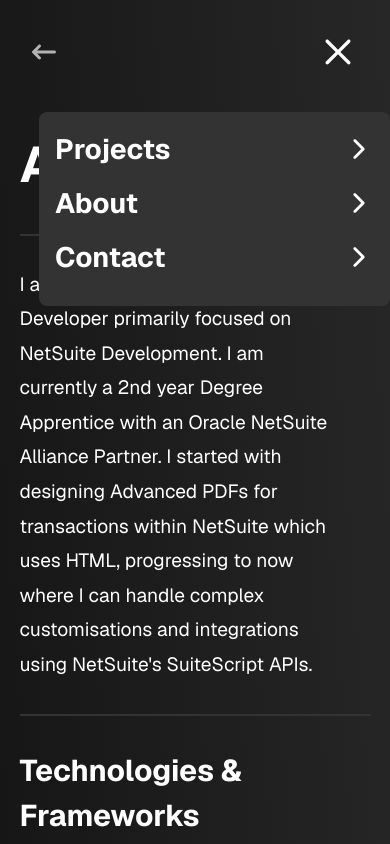
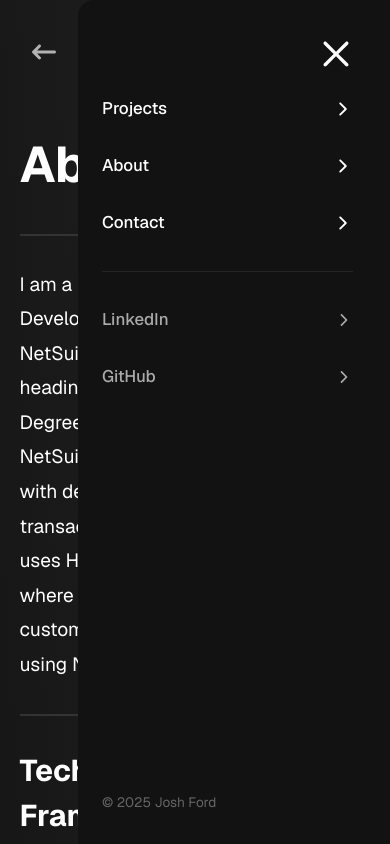
Before and after one commit to joshhhff/josh-website-next-js, a Next.js app: page /about in a window 390 px wide. Both pictures are taken after a click on the icon 338 px from the left and 52 px from the top of the page. Shown: the top 844 px of the page. Built offline with nearby package versions, Linux system fonts and the light colour scheme.

Commit message:
better looking mobile nav bar - added loading spinner while getting the banner (home, projects and personal project pages) nextjs offers a built in method for this using loading.tsx

```diff
--- a/src/app/about/[personalProject]/page.tsx
+++ b/src/app/about/[personalProject]/page.tsx
@@ -5,7 +5,7 @@ import Footer from '@/app/components/footer';
 
 export default async function PersonalProject({params}: {params: Promise<{personalProject: string}>}) {
     const projectKeys = Constants.PersonalProjectsKeys;
-    const bannerImage = Utilities.getRandomBannerImage();
+    const bannerImage = await Utilities.getRandomBannerImage();
 
     console.log('Project:', (await params).personalProject);
 
--- a/src/app/about/page.tsx
+++ b/src/app/about/page.tsx
@@ -33,7 +33,7 @@ export default async function About({ searchParams }: { searchParams?: Promise<{
             <div style={{ display: 'flex', flexWrap: 'wrap' }}>
                 <div style={{ flex: 1, marginRight: '2rem' }}>
                     <p style={{ fontSize: '1.2rem', lineHeight: '1.8' }}>
-                        {`I am a UK based Software Developer primarily focused on NetSuite Development. I am currently a 2nd year Degree Apprentice with an Oracle NetSuite Alliance Partner. I started with designing Advanced PDFs for transactions within NetSuite which uses HTML, progressing to now where I can handle complex customisations and integrations using NetSuite's SuiteScript APIs.`}
+                        {`I am a UK based Software Developer primarily focused on NetSuite Development. I am heading into my 3rd year as a  Degree Apprentice with an Oracle NetSuite Alliance Partner. I started with designing Advanced PDFs for transactions within NetSuite which uses HTML, progressing to now where I can handle complex customisations and integrations using NetSuite's SuiteScript APIs.`}
                     </p>
                 </div>
             </div>
@@ -154,6 +154,29 @@ export default async function About({ searchParams }: { searchParams?: Promise<{
             <hr style={{ backgroundColor: '#333333', borderTop: '1px solid #333333', marginTop: '2rem', marginBottom: '2rem' }} />
 
             <div className="personal-project">
+                <h3 style={{ fontSize: 20, fontWeight: 'bold', marginTop: '2rem' }}>{"CloudOps"}</h3>
+                <div style={{ display: 'flex', flexWrap: 'nowrap', justifyContent: 'space-between' }}>
+                    <div style={{ display: 'flex', flexDirection: 'column', justifyContent: 'space-between', flex: 1.5, marginRight: '2rem', marginTop: '1rem' }}>
+                        <p style={{ fontSize: 16, lineHeight: '1.8' }}>
+                            {`CloudOps is a small web application which I am building using Next.js, TypeScript, Prisma ORM, PostgreSQL and AWS RDS. So far, the application allows users to track their inventory of items, with future development planned on reporting and analytics, as well as fulfilling orders in an ERP style application.`}
+                            <br/><br/>
+                        </p>
+                        {/* <Link href="">
+                            <Button text="More Details" buttonColour="white" textColour="black" borderRadius={5} />
+                        </Link> */}
+                    </div>
+                    <div className="tech-used" style={{ flex: 1, display: 'flex', flexWrap: 'wrap', justifyContent: 'flex-end', alignItems: 'flex-start' }}>
+                        <SkillsCard image={reactLogo} text="React.js" />
+                        <SkillsCard image={nextLogo} text="Next.js" applyBorderRadius={false} />
+                        <SkillsCard image={typescriptLogo} text="TypeScript" />
+                        <SkillsCard image={awsLogo} text="Amazon Web Services" />
+                    </div>
+                </div>
+            </div>
+
+            <hr style={{ backgroundColor: '#333333', borderTop: '1px solid #333333', marginTop: '2rem', marginBottom: '2rem' }} />
+
+            <div className="personal-project">
                 <h3 style={{ fontSize: 20, fontWeight: 'bold', marginTop: '2rem' }}>{"This website!"}</h3>
                 <div style={{ display: 'flex', flexWrap: 'nowrap', justifyContent: 'space-between' }}>
                     <div style={{ display: 'flex', flexDirection: 'column', justifyContent: 'space-between', flex: 1.5, marginRight: '2rem', marginTop: '1rem' }}>
--- a/src/app/components/nav-logo.tsx
+++ b/src/app/components/nav-logo.tsx
@@ -9,9 +9,12 @@ export default function NavLogo() {
     const isHomePage = pathname === "/";
     const isProjectsPage = pathname === "/projects";
     const isProjectsSubroute = pathname.startsWith("/projects/");
+    const isPersonalProjectsPage = pathname.startsWith("/about/");
+
+    const linkToNavigateTo = isHomePage || isProjectsPage ? "/" : isProjectsSubroute ? "/projects" : isPersonalProjectsPage ? "/about" : "/";
 
     return (
-        <Link href={isHomePage || isProjectsPage ? "/" : isProjectsSubroute ? "/projects" : "/"}>
+        <Link href={linkToNavigateTo}>
             {isHomePage ? (
                 <p style={{ fontSize: 24 }}>Josh Ford</p>
             ) : (
--- a/src/app/components/navbar.tsx
+++ b/src/app/components/navbar.tsx
@@ -43,19 +43,11 @@ export default function Navbar() {
 
                 {/* Mobile menu icon */}
                 <div className="mobile-menu-toggle mobile-nav">
-                    {isMenuOpen ? (
-                        <CgClose
-                            size={40}
-                            onClick={() => setIsMenuOpen(false)}
-                            style={{ cursor: "pointer" }}
-                        />
-                    ) : (
                     <CgMenuRight
                         size={40}
                         onClick={() => setIsMenuOpen(true)}
                         style={{ cursor: "pointer" }}
                     />
-                    )}
                 </div>
             </div>
 
@@ -67,37 +59,126 @@ export default function Navbar() {
                 initial={{ x: "100%" }}
                 animate={{ x: 0 }}
                 exit={{ x: "100%" }}
-                        transition={{ duration: 0.1 }}
+                transition={{ duration: 0.2, ease: "easeInOut" }}
                 className="mobile-dropdown"
+                style={{
+                    position: "fixed",
+                    top: 0,
+                    right: 0,
+                    width: "80vw",
+                    maxWidth: 360,
+                    height: "100vh",
+                    background: "#121212",
+                    zIndex: 100,
+                    display: "flex",
+                    flexDirection: "column",
+                    padding: "2rem 1.5rem",
+                    color: "#fff",
+                }}
                 >
-                        <Link href="/projects" onClick={() => setIsMenuOpen(false)} style={mobileLinkStyle}>
-                            <span>Projects</span>
-                            <IoIosArrowForward size={30} />
+                {/* Close icon */}
+                <button
+                    onClick={() => setIsMenuOpen(false)}
+                    style={{
+                    position: "absolute",
+                    top: 26,
+                    right: 26,
+                    background: "transparent",
+                    border: "none",
+                    color: "#fff",
+                    fontSize: "1.8rem",
+                    cursor: "pointer",
+                    padding: 8,
+                    }}
+                    aria-label="Close menu"
+                >
+                    <CgClose
+                            size={40}
+                                    />
+                </button>
+
+                {/* Primary nav */}
+                <div style={{ marginTop: '3rem', width: '95%' }}>
+                    {[
+                    { href: "/projects", label: "Projects" },
+                    { href: "/about", label: "About" },
+                    { href: "/contact", label: "Contact" },
+                    ].map((item) => (
+                    <Link
+                        key={item.href}
+                        href={item.href}
+                        onClick={() => setIsMenuOpen(false)}
+                        style={{
+                        display: "flex",
+                        justifyContent: "space-between",
+                        alignItems: "center",
+                        padding: "1rem 0",
+                        fontSize: "1.05rem",
+                        fontWeight: 500,
+                        color: "#fff",
+                        textDecoration: "none",
+                        }}
+                    >
+                        <span>{item.label}</span>
+                        <IoIosArrowForward size={20} />
                     </Link>
-                        {/* <Link href="/products" onClick={() => setIsMenuOpen(false)} style={mobileLinkStyle}>...</Link> */}
-                        <Link href="/about" onClick={() => setIsMenuOpen(false)} style={mobileLinkStyle}>
-                            <span>About</span>
-                            <IoIosArrowForward size={30} />
+                    ))}
+
+                    {/* Divider */}
+                    <div
+                    style={{
+                        height: 1,
+                        background: "rgba(255,255,255,0.08)",
+                        margin: "1.2rem 0",
+                    }}
+                    />
+
+                    {/* Extra links */}
+                    {[
+                    { href: "https://www.linkedin.com/in/josh-ford-1112a925b/", label: "LinkedIn", external: true },
+                    { href: "https://github.com/joshford", label: "GitHub", external: true },
+                    ].map((item) => (
+                    <Link
+                        key={item.href}
+                        href={item.href}
+                        onClick={() => setIsMenuOpen(false)}
+                        target={item.external ? "_blank" : "_self"}
+                        rel={item.external ? "noopener noreferrer" : undefined}
+                        style={{
+                        display: "flex",
+                        justifyContent: "space-between",
+                        alignItems: "center",
+                        padding: "1rem 0",
+                        fontSize: "1.05rem",
+                        fontWeight: 500,
+                        color: "#aaa",
+                        textDecoration: "none",
+                        }}
+                    >
+                        <span>{item.label}</span>
+                        <IoIosArrowForward size={18} />
                     </Link>
-                        <Link href="/contact" onClick={() => setIsMenuOpen(false)} style={mobileLinkStyle}>
-                            <span>Contact</span>
-                            <IoIosArrowForward size={30} />
-                        </Link>
+                    ))}
+                </div>
+
+                <div style={{ flex: 1 }} />
+
+                {/* Footer */}
+                <div
+                    style={{
+                    color: "#666",
+                    fontSize: "0.85rem",
+                    textAlign: "center",
+                    marginTop: "2rem",
+                    }}
+                >
+                    &copy; {new Date().getFullYear()} Josh Ford
+                </div>
                 </motion.div>
             )}
             </AnimatePresence>
+
+
         </nav>
     );
 }
-
-const mobileLinkStyle = {
-    marginBottom: "0.75rem",
-    color: "#fff",
-    textDecoration: "none",
-    fontWeight: "bold",
-    fontSize: "1.75rem",
-    display: "flex",
-    alignItems: "center",
-    justifyContent: "space-between",
-    width: "100%"
-};
--- a/src/app/globals.css
+++ b/src/app/globals.css
@@ -42,16 +42,20 @@ body {
 
 /* Mobile dropdown */
 .mobile-dropdown {
-    margin-top: 0.5rem;
     background-color: #333333;
     padding: 1rem;
     width: 90%;
-    border-radius: 0.5rem;
+    border-top-left-radius: 1rem;
     position: absolute;
     right: 0;
+    top: 100%;
+    bottom: 0;
+    height: auto;
+    min-height: calc(100vh - 0.5rem - var(--navbar-height, 0px));
     display: flex;
     flex-direction: column;
     align-items: flex-start;
+    overflow: hidden; /* Prevent scrolling */
 }
 
 .footer a {
--- a/src/app/products/[product]/page.tsx
+++ b/src/app/products/[product]/page.tsx
@@ -4,7 +4,7 @@ import Image from 'next/image';
 
 export default async function Product({params}: {params: Promise<{product: string}>}) {
     const productKeys = Constants.ProductKeys;
-    const bannerImage = Utilities.getRandomBannerImage();
+    const bannerImage = await Utilities.getRandomBannerImage();
 
     if (!productKeys.hasOwnProperty( (await params).product)) {
         return (
--- a/src/app/projects/[project]/page.tsx
+++ b/src/app/projects/[project]/page.tsx
@@ -5,7 +5,7 @@ import Footer from '@/app/components/footer';
 
 export default async function Project({params}: {params: Promise<{project: string}>}) {
     const projectKeys = Constants.ProjectKeys;
-    const bannerImage = Utilities.getRandomBannerImage();
+    const bannerImage = await Utilities.getRandomBannerImage();
 
     if (!projectKeys.hasOwnProperty((await params).project)) {
         return (
--- a/src/app/services/utilities.tsx
+++ b/src/app/services/utilities.tsx
@@ -2,7 +2,7 @@ export default abstract class Utilities {
     private static prevIndex = 0;
 
     // retrieve random banner image without repeating the same image twice in a row
-    static getRandomBannerImage (): string {
+    static async getRandomBannerImage (): Promise<string> {
         const bannerImages = [
             '/Banners/Banner1.jpg',
             '/Banners/Banner2.jpg',
```
Also changed, not shown: src/app/about/[personalProject]/loading.tsx (added, +33 -0 lines), src/app/components/skills.tsx (+5 -4 lines), src/app/projects/[project]/loading.tsx (added, +33 -0 lines). Lines whose indentation alone changed are shown as unchanged.
